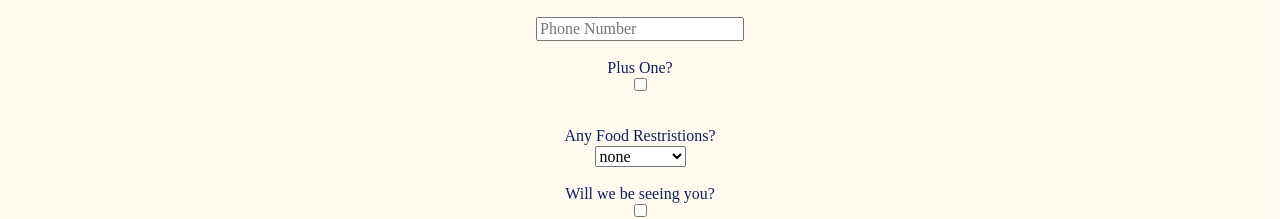
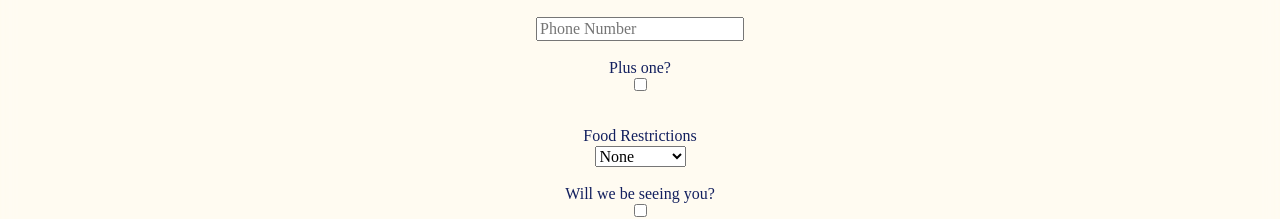
Before and after one commit to Tanya9kin/wedding-invite, a React app: page /RSVP in a window 1280 px wide. Shown: the part 322-541 px from the top of the page. Built offline with nearby package versions, Linux system fonts and the light colour scheme; a web font is replaced by a local one.

Commit message:
RSVP in hebrew

```diff
--- a/src/components/Navigation/Nevigation.js
+++ b/src/components/Navigation/Nevigation.js
@@ -71,7 +71,6 @@ const Navigation = () => {
         </button>
       </div>
       <div className="nav-element" style={{ color: "grey" }}>
-        {/* {t("rsvp_coming_soon")} */}
         <NavLink to="RSVP">{t("RSVP")}</NavLink>
       </div>
       <div className="nav-element" id="lang-menu">
--- a/src/components/RSVP/RSVP.js
+++ b/src/components/RSVP/RSVP.js
@@ -1,8 +1,14 @@
 import { useState } from "react";
 import { NavLink, useNavigate } from "react-router-dom";
 import "./index.css";
+import { useTranslation } from "react-i18next";
 
-const restrictions = ["none", "Vegan", "Vegeterian"];
+const RSVP = () => {
+  const navigate = useNavigate();
+  const { t } = useTranslation();
+
+  const restrictions = [t("form.none"), t("form.vegan"), t("form.vegeterian")];
+
   const formFeilds = {
     first_name: "",
     last_name: "",
@@ -13,11 +19,7 @@ const formFeilds = {
     confirmation: false,
   };
 
-const RSVP = () => {
   const [form, setForm] = useState(formFeilds);
-
-  const navigate = useNavigate();
-
   const handleSubmit = (e) => {
     e.preventDefault();
     console.log(form);
@@ -46,11 +48,11 @@ const RSVP = () => {
       data-netlify="true"
       onSubmit={handleSubmit}
     >
-      <h3>RSVP</h3>
+      <h3>{t("RSVP")}</h3>
       <input type="hidden" name="form-name" value="contact" />
       <input
         onChange={handleChange}
-        placeholder="First Name"
+        placeholder={t("form.first_name")}
         name="first_name"
         id="first_name"
         value={form.first_name}
@@ -62,7 +64,7 @@ const RSVP = () => {
       <br />
       <input
         onChange={handleChange}
-        placeholder="Last Name"
+        placeholder={t("form.last_name")}
         name="last_name"
         id="last_name"
         value={form.last_name}
@@ -75,7 +77,7 @@ const RSVP = () => {
       <input
         name="phone"
         id="phone"
-        placeholder="Phone Number"
+        placeholder={t("form.phone")}
         onChange={handleChange}
         type="tel"
         value={form.phone}
@@ -84,7 +86,7 @@ const RSVP = () => {
         maxLength="15"
       ></input>
       <br />
-      <label htmlFor="plus_one">Plus One?</label>
+      <label htmlFor="plus_one">{t("form.plus_one")}</label>
       <input
         checked={form.plus_one}
         onChange={(e) => {
@@ -99,7 +101,7 @@ const RSVP = () => {
       <br />
       <input
         hidden={!form.plus_one}
-        placeholder="Name of +1"
+        placeholder={t("form.plus_one_name")}
         name="plus_one_name"
         id="plus_one_name"
         type="text"
@@ -108,7 +110,7 @@ const RSVP = () => {
         maxLength="30"
       ></input>
       <br />
-      <label htmlFor="food_restrictions">Any Food Restristions?</label>
+      <label htmlFor="food_restrictions">{t("form.food_restrictions")}</label>
       <select
         id="food_restrictions"
         name="food_restrictions"
@@ -120,7 +122,7 @@ const RSVP = () => {
         <option value={restrictions[2]}>{restrictions[2]}</option>
       </select>
       <br />
-      <label htmlFor="confirmation">Will we be seeing you?</label>
+      <label htmlFor="confirmation">{t("form.confirmation")}</label>
       <input
         onChange={(e) =>
           setForm({ ...form, confirmation: form.confirmation ? false : true })
@@ -131,8 +133,8 @@ const RSVP = () => {
         type="checkbox"
       ></input>
       <br />
-      <input type="submit" value="Submit"></input>
-      <NavLink to="/">Go Back</NavLink>
+      <input type="submit" value={t("form.submit")}></input>
+      <NavLink to="/">{t("form.back")}</NavLink>
     </form>
   );
 };
--- a/src/locales/en/translation.json
+++ b/src/locales/en/translation.json
@@ -23,5 +23,24 @@
     "google_calendar": "Add to Google Calendar",
     "microsoft_calendar": "Add to Microsoft Calendar"
   },
+  "form": {
+    "first_name": "First Name",
+    "last_name": "Last Name",
+    "phone": "Phone Number",
+    "plus_one": "Plus one?",
+    "plus_one_name": "Name of plus one",
+    "food_restrictions": "Food Restrictions",
+    "none": "None",
+    "vegan": "Vegan",
+    "vegeterian": "Vegeterian",
+    "confirmation": "Will we be seeing you?",
+    "yes": "Yes",
+    "no": "No",
+    "sure": "Are you sure?",
+    "sadly_yes": "Sadly yes..",
+    "success": "Thanks for your submition!",
+    "submit": "Submit",
+    "back": "Go Back"
+  },
   "credits": "Website made by Tanya Deveykin"
 }
--- a/src/locales/he/translation.json
+++ b/src/locales/he/translation.json
@@ -21,5 +21,24 @@
     "navigate": "מצאו את הדרך:",
     "calendar": "הוסיפו ללוח השנה"
   },
+  "form": {
+    "first_name": "שם פרטי",
+    "last_name": "שם משפחה",
+    "phone": "מספר טלפון",
+    "plus_one": "פלוס אחד?",
+    "plus_one_name": "שם של פלוס אחד",
+    "food_restrictions": "בקשות מיוחדות לאוכל",
+    "none": "אין",
+    "vegan": "טבעוני",
+    "vegeterian": "צמחוני",
+    "confirmation": "האם נזכה לראות אותך?",
+    "yes": "כן",
+    "no": "לא",
+    "sure": "את/ה בטוח/ה?",
+    "sadly_yes": "למרבה הצער כן...",
+    "success": "תודה על התשובה!",
+    "submit": "שלח תשובה",
+    "back": "חזרה"
+  },
   "credits": "אתר נבנה על ידי טניה דבייקין (כן, זו הכלה)"
 }
```
Lines whose indentation alone changed are shown as unchanged.
